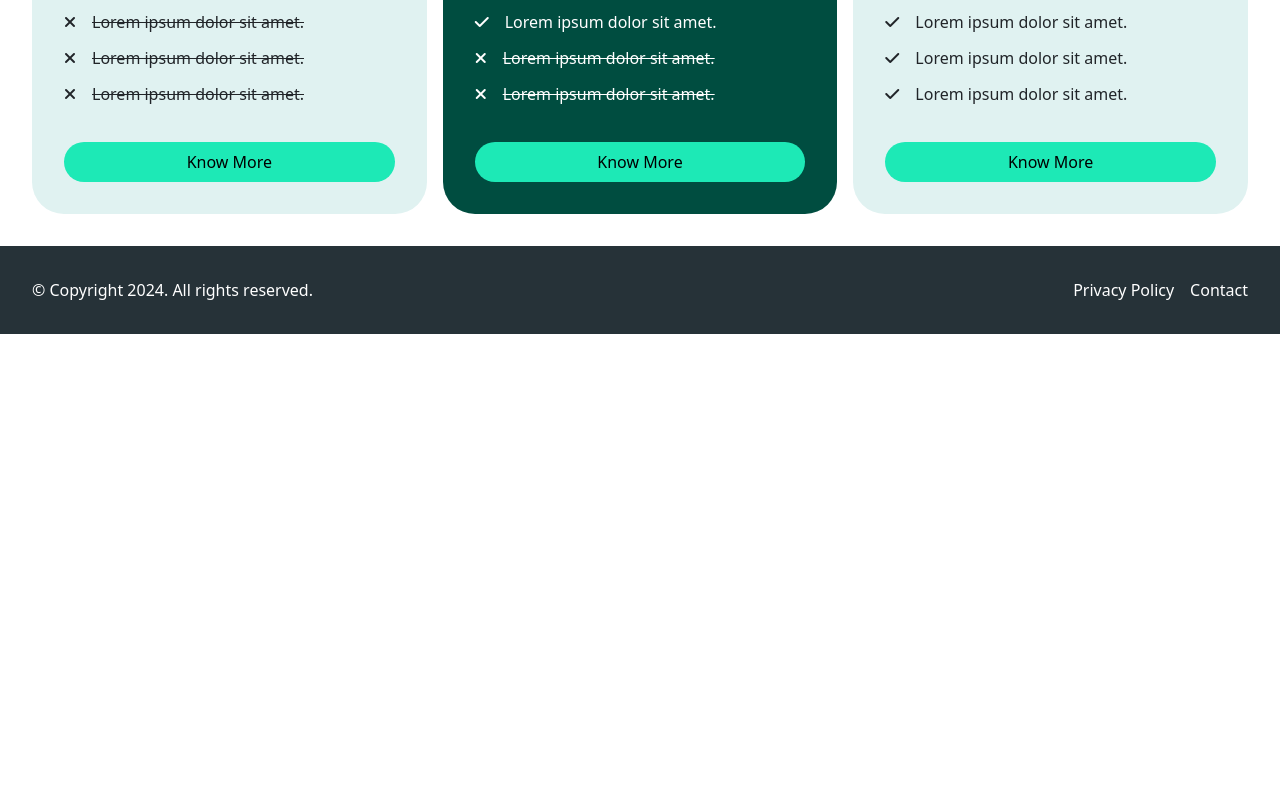
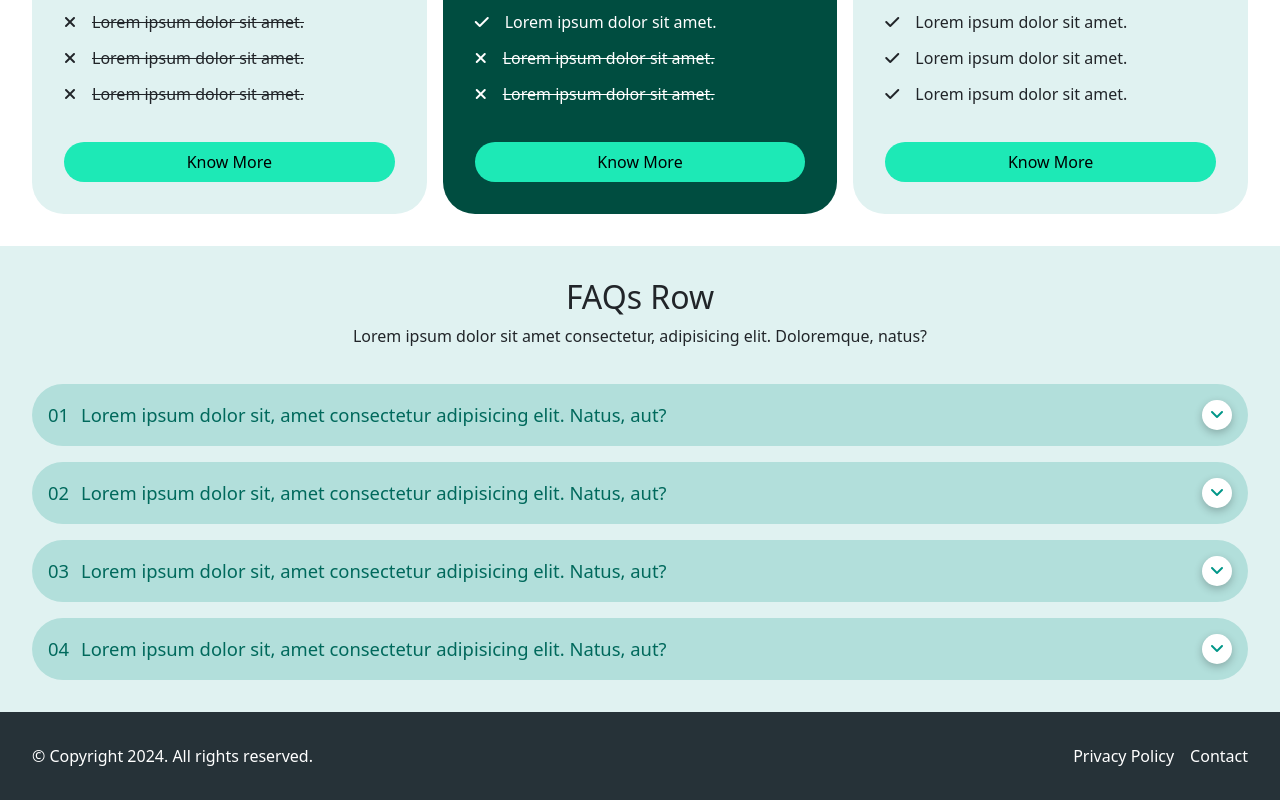
Before and after one commit to manikant-codes/react-course-files-final, a React (Create React App) app: page / in a window 1280 px wide. Shown: the part 3904-4704 px from the top of the page. Before the commit the page ends 4238 px from the top, so only its background shows below. Built offline with nearby package versions, Linux system fonts and the light colour scheme.

Commit message:
faqs row

```diff
--- a/src/components/home/InfoRow.jsx
+++ b/src/components/home/InfoRow.jsx
@@ -6,7 +6,6 @@ function InfoRow(props) {
   const { contentFirst, customContent, title, desc, src } = props;
 
   const [isContentFirst, setIsContentFirst] = useState(contentFirst);
-  // const [kuchbhi, setKuchbhi] = arr;
 
   function handleClick() {
     setIsContentFirst(!isContentFirst);
--- /dev/null
+++ b/src/components/home/faqsRow/Faq.jsx
@@ -0,0 +1,45 @@
+import React from "react";
+import styles from "../../../styles/home/faqsRow.module.css";
+
+function Faq(props) {
+  const { number, question, answer, index, selectedFaq, setSelectedFaq } =
+    props;
+  //   const [isExpanded, setIsExpanded] = useState(false);
+
+  //   function handleClick() {
+  //     setIsExpanded(!isExpanded);
+  //   }
+
+  function handleClick() {
+    if (selectedFaq === index) {
+      setSelectedFaq(-1);
+    } else {
+      setSelectedFaq(index);
+    }
+  }
+
+  console.log("selected faq", selectedFaq);
+
+  return (
+    <div className={styles.faqContainer}>
+      <div className={styles.faqQueContainer}>
+        <p>
+          <span>{number}</span>
+          {question}
+        </p>
+        {index === selectedFaq ? (
+          <div className={styles.iconContainer} onClick={handleClick}>
+            <i className="fa-solid fa-angle-up"></i>
+          </div>
+        ) : (
+          <div className={styles.iconContainer} onClick={handleClick}>
+            <i className="fa-solid fa-angle-down"></i>
+          </div>
+        )}
+      </div>
+      {index === selectedFaq && <p className={styles.faqAnsPara}>{answer}</p>}
+    </div>
+  );
+}
+
+export default Faq;
--- /dev/null
+++ b/src/components/home/faqsRow/FaqsRow.jsx
@@ -0,0 +1,34 @@
+import React, { useState } from "react";
+import Title from "../../common/Title";
+import styles from "../../../styles/home/faqsRow.module.css";
+import Faq from "./Faq";
+import { faqs } from "../../../data/homePageData";
+
+function FaqsRow() {
+  const [selectedFaq, setSelectedFaq] = useState(-1);
+  return (
+    <div className={styles.faqsRowContainer}>
+      <Title
+        title="FAQs Row"
+        desc="Lorem ipsum dolor sit amet consectetur, adipisicing elit. Doloremque, natus?"
+      />
+      <div className={styles.faqsRowContainerInner}>
+        {faqs.map(function (value, index) {
+          return (
+            <Faq
+              key={value.number}
+              number={value.number}
+              question={value.question}
+              answer={value.answer}
+              index={index}
+              selectedFaq={selectedFaq}
+              setSelectedFaq={setSelectedFaq}
+            />
+          );
+        })}
+      </div>
+    </div>
+  );
+}
+
+export default FaqsRow;
--- a/src/data/homePageData.js
+++ b/src/data/homePageData.js
@@ -10,7 +10,33 @@ export const homeOurJourneyRowData = {
   desc: "Lorem ipsum dolor sit amet consectetur adipisicing elit. Distinctio aspernatur reprehenderit possimus adipisci laudantium voluptatibus cumque vel quisquam necessitatibus esse?",
 };
 
-// export { homeAboutUsRowData, homeOurJourneyRowData };
-
-const number = 10;
-export default number;
+export const faqs = [
+  {
+    number: "01",
+    question:
+      "Lorem ipsum dolor sit, amet consectetur adipisicing elit. Natus, aut?",
+    answer:
+      "Lorem ipsum dolor sit amet consectetur adipisicing elit. Velit, aspernatur laudantium, deleniti suscipit id similique minus dolore optiotenetur dignissimos sapiente. Hic quasi explicabo officia? Omnis laborum quis sit quisquam?",
+  },
+  {
+    number: "02",
+    question:
+      "Lorem ipsum dolor sit, amet consectetur adipisicing elit. Natus, aut?",
+    answer:
+      "Lorem ipsum dolor sit amet consectetur adipisicing elit. Velit, aspernatur laudantium, deleniti suscipit id similique minus dolore optiotenetur dignissimos sapiente. Hic quasi explicabo officia? Omnis laborum quis sit quisquam?",
+  },
+  {
+    number: "03",
+    question:
+      "Lorem ipsum dolor sit, amet consectetur adipisicing elit. Natus, aut?",
+    answer:
+      "Lorem ipsum dolor sit amet consectetur adipisicing elit. Velit, aspernatur laudantium, deleniti suscipit id similique minus dolore optiotenetur dignissimos sapiente. Hic quasi explicabo officia? Omnis laborum quis sit quisquam?",
+  },
+  {
+    number: "04",
+    question:
+      "Lorem ipsum dolor sit, amet consectetur adipisicing elit. Natus, aut?",
+    answer:
+      "Lorem ipsum dolor sit amet consectetur adipisicing elit. Velit, aspernatur laudantium, deleniti suscipit id similique minus dolore optiotenetur dignissimos sapiente. Hic quasi explicabo officia? Omnis laborum quis sit quisquam?",
+  },
+];
--- a/src/pages/Home.jsx
+++ b/src/pages/Home.jsx
@@ -5,43 +5,13 @@ import CounterRow from "../components/home/counterRow/CounterRow";
 import PricingRow from "../components/home/pricingRow/PricingRow";
 import ProgressRow from "../components/home/progressRow/ProgressRow";
 import ServicesRow from "../components/home/servicesRow/ServicesRow";
-
 import {
   homeAboutUsRowData,
   homeOurJourneyRowData,
 } from "../data/homePageData";
-
-import number from "../data/homePageData";
+import FaqsRow from "../components/home/faqsRow/FaqsRow";
 
 function Home() {
-  // const obj = {
-  //   name: "Manikant",
-  //   roll: 10,
-  //   branch: "CSE",
-  // };
-
-  // const name = obj.name;
-  // const roll = obj.roll;
-  // const branch = obj.branch;
-
-  // const { roll, name, branch } = obj;
-
-  // console.log("name", name);
-  // console.log("roll", roll);
-  // console.log("branch", branch);
-
-  const arr = [10, "Manikant", "CSE"];
-
-  // const roll = arr[0];
-  // const name = arr[1];
-  // const branch = arr[2];
-
-  const [roll, name, branch] = arr;
-
-  console.log("name", name);
-  console.log("roll", roll);
-  console.log("branch", branch);
-
   return (
     <>
       <HeroSection />
@@ -60,7 +30,7 @@ function Home() {
       <CounterRow />
       <ServicesRow />
       <PricingRow />
-
+      <FaqsRow />
       {/* <ConditionalRenderingDemo marks={2} /> */}
     </>
   );
--- /dev/null
+++ b/src/styles/home/faqsRow.module.css
@@ -0,0 +1,58 @@
+.faqsRowContainer {
+  padding: 32px;
+  background-color: #e0f2f1;
+}
+
+.faqsRowContainerInner {
+  display: flex;
+  flex-direction: column;
+  gap: 16px;
+}
+
+.faqContainer {
+  background-color: #b2dfdb;
+  padding: 16px;
+  border-radius: 32px;
+  display: flex;
+  flex-direction: column;
+  gap: 12px;
+}
+
+.faqQueContainer {
+  display: flex;
+  align-items: center;
+}
+
+.iconContainer {
+  display: inline-block;
+  background-color: white;
+  height: 30px;
+  width: 30px;
+  border-radius: 50%;
+  display: flex;
+  align-items: center;
+  justify-content: center;
+  flex-shrink: 0;
+  cursor: pointer;
+  color: #009688;
+  box-shadow: rgba(0, 0, 0, 0.24) 0px 3px 8px;
+}
+
+.iconContainer:hover {
+  box-shadow: rgba(99, 99, 99, 0.2) 0px 2px 8px 0px;
+}
+
+.faqQueContainer p {
+  font-size: 1.15rem;
+  font-weight: 500;
+  color: #00695c;
+  margin: 0px;
+  flex-grow: 1;
+}
+
+.faqQueContainer p span {
+  margin-right: 12px;
+}
+
+.faqAnsPara {
+}
```
